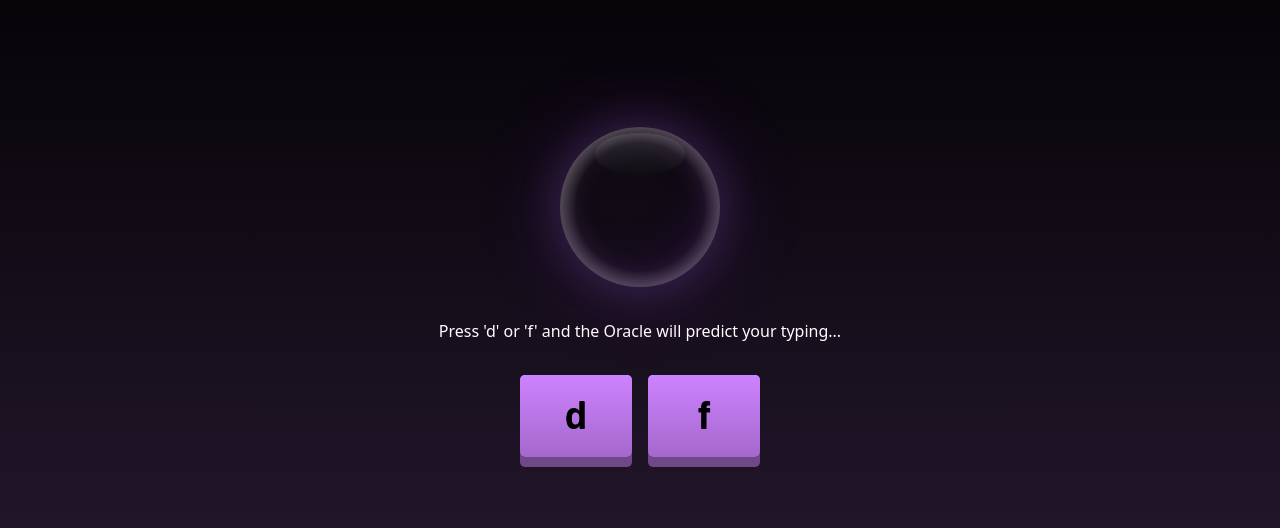
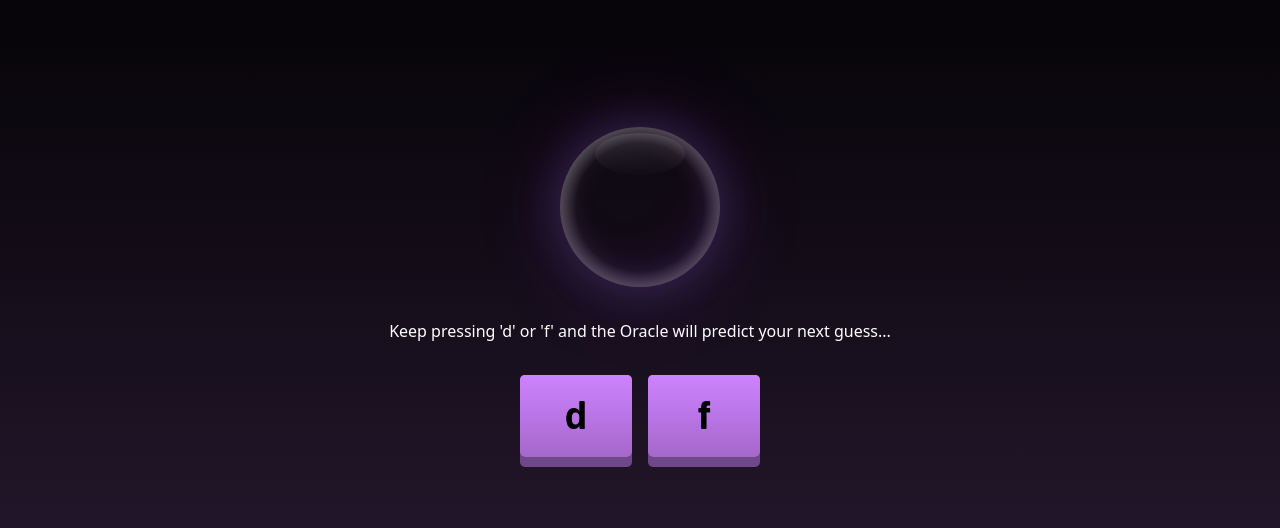
Before and after one commit to abeziou/aaronsons-oracle, a React (Vite) app: page / in a window 1280 px wide. Shown: the part 120-648 px from the top of the page. Built offline with nearby package versions, Linux system fonts and the light colour scheme.

Commit message:
fix: wording change

```diff
--- a/src/OracleView.tsx
+++ b/src/OracleView.tsx
@@ -82,7 +82,7 @@ const OracleView = () => {
                 {
                     guesses?.length ?
                         `Correctly Predicted: ${(correctPredictions / guesses.length * 100).toFixed(0)}%` :
-                        <TypingText text="Press 'd' or 'f' and the Oracle will predict your typing..."/>
+                        <TypingText text="Keep pressing 'd' or 'f' and the Oracle will predict your next guess..."/>
                 }
             </div>
 
```
